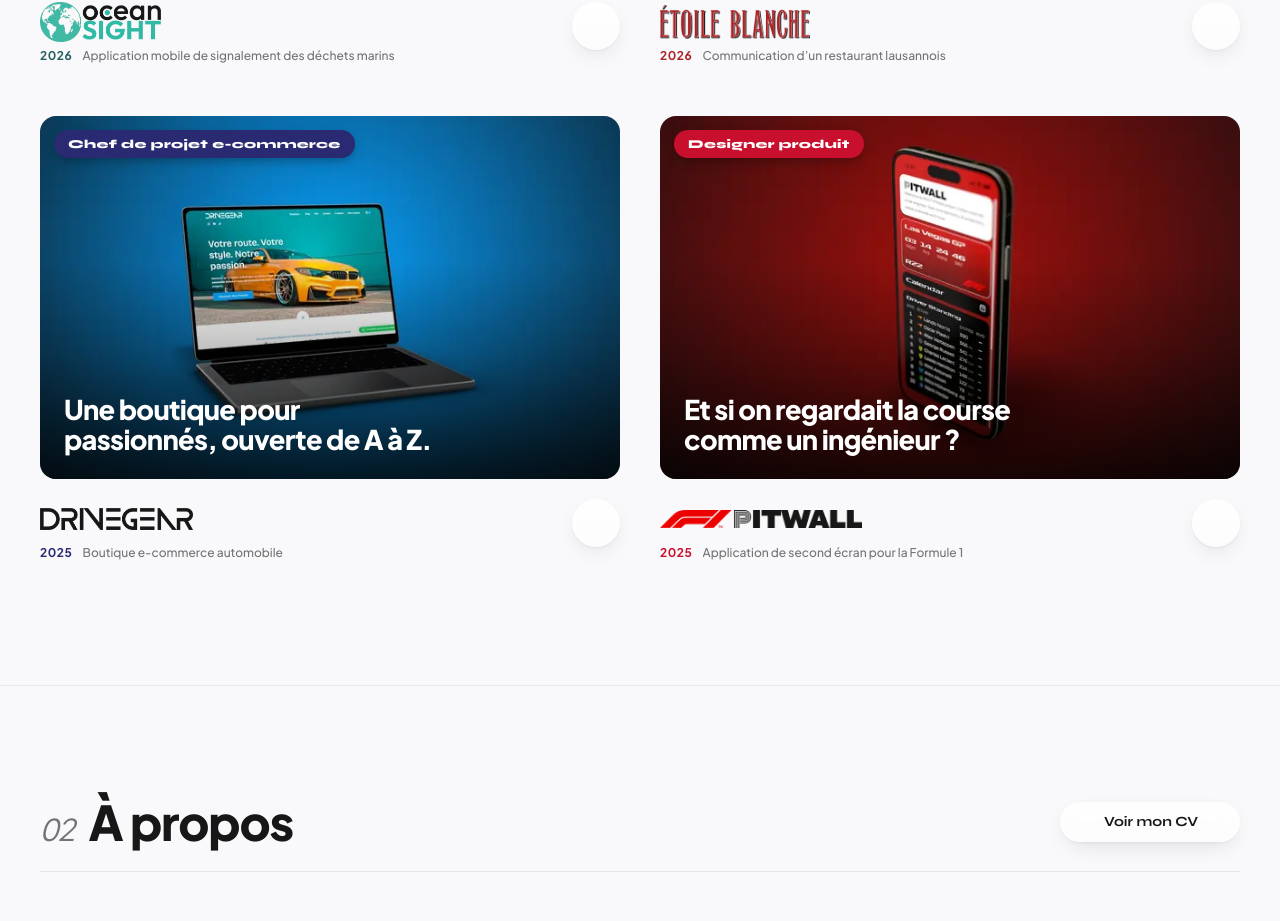
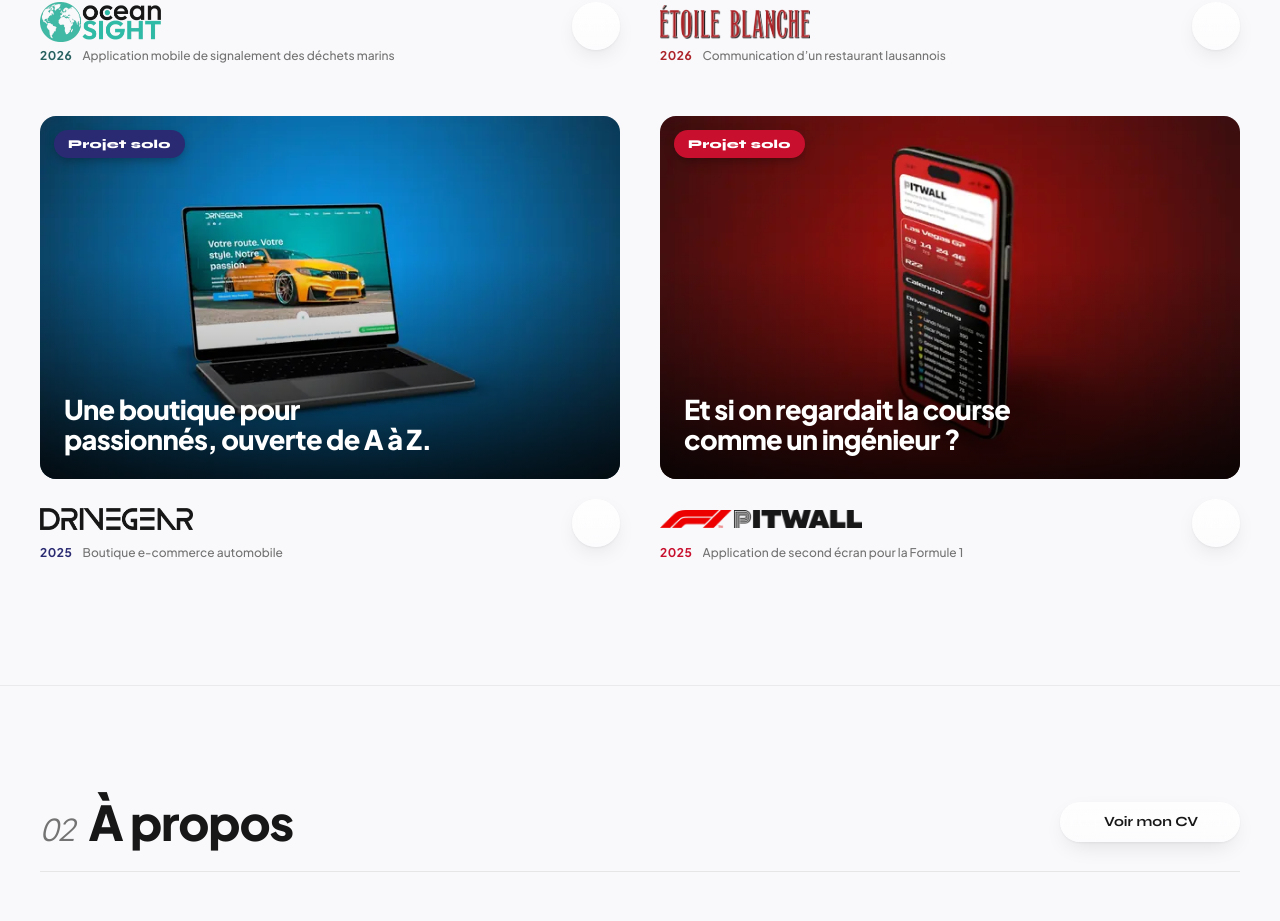
Before and after one commit to lucaleone15/portfolio, a React (Vite) app: page / in a window 1280 px wide. Shown: the part 3155-4076 px from the top of the page. Built offline with nearby package versions, Linux system fonts and the light colour scheme; some icons are missing.

Commit message:
Card badges: "Projet solo" for the projects I did alone (DriveGear, F1 PitWall) instead of a role

```diff
--- a/src/data/portfolioData.ts
+++ b/src/data/portfolioData.ts
@@ -43,7 +43,7 @@ export interface UnifiedProjectDefinition {
     team?: string;
     /** A few words written over the card image: the problem or the stake */
     hook?: string;
-    /** My role, in a few words, on the card badge */
+    /** My role, in a few words, on the card badge ("Projet solo" when I worked alone) */
     badge?: string;
     summary: string;
     overview: string;
@@ -60,7 +60,7 @@ export interface UnifiedProjectDefinition {
     team?: string;
     /** A few words written over the card image: the problem or the stake */
     hook?: string;
-    /** My role, in a few words, on the card badge */
+    /** My role, in a few words, on the card badge ("Projet solo" when I worked alone) */
     badge?: string;
     summary: string;
     overview: string;
@@ -451,7 +451,7 @@ export const UNIFIED_PROJECTS: UnifiedProjectDefinition[] = [
       category: 'E-commerce',
       role: 'Projet solo : stratégie, design, boutique et marketing',
       hook: 'Une boutique pour passionnés, ouverte de A à Z.',
-      badge: 'Chef de projet e-commerce',
+      badge: 'Projet solo',
       summary: "Conception d'une boutique e-commerce spécialisée dans l'univers automobile, développée sur WordPress et WooCommerce.",
       overview: "Création de DriveGear, une boutique en ligne dédiée aux passionnés d'automobile. Le projet porte sur la conception de l'expérience utilisateur, la structuration du catalogue, l'identité visuelle et la mise en place de la boutique avec WordPress et WooCommerce. Une attention particulière a été portée à la clarté de la navigation, à la présentation des produits et à la cohérence de l'ensemble de l'expérience d'achat.",
       challenges: [
@@ -478,7 +478,7 @@ export const UNIFIED_PROJECTS: UnifiedProjectDefinition[] = [
       category: 'E-commerce',
       role: 'Solo project: strategy, design, store and marketing',
       hook: 'A store for car lovers, built from A to Z.',
-      badge: 'E-commerce project lead',
+      badge: 'Solo project',
       summary: 'Design of an e-commerce store dedicated to the automotive world, built with WordPress and WooCommerce.',
       overview: 'Creation of DriveGear, an online store dedicated to automotive enthusiasts. The project focused on user experience, catalogue structure, visual identity and the implementation of the online store using WordPress and WooCommerce. Particular attention was given to clear navigation, product presentation and a consistent purchasing experience.',
       challenges: [
@@ -520,7 +520,7 @@ export const UNIFIED_PROJECTS: UnifiedProjectDefinition[] = [
       category: 'UX/UI design',
       role: 'Concept, données et UI (projet solo)',
       hook: 'Et si on regardait la course comme un ingénieur ?',
-      badge: 'Designer produit',
+      badge: 'Projet solo',
       summary: 'Concept d’une application qui donne aux fans de Formule 1 les données et la stratégie du muret des stands, en direct.',
       overview: 'Projet individuel du cours WebDon : une app de second écran qui affiche le classement détaillé, la télémétrie, la position des pilotes sur le circuit, et des prédictions de course basées sur l’IA et la simulation.',
       challenges: [
@@ -547,7 +547,7 @@ export const UNIFIED_PROJECTS: UnifiedProjectDefinition[] = [
       category: 'UX/UI design',
       role: 'Concept, data and UI (solo project)',
       hook: 'What if you watched the race like an engineer?',
-      badge: 'Product designer',
+      badge: 'Solo project',
       summary: 'Concept for an app that brings the pit wall’s data and strategy to Formula 1 fans, live.',
       overview: 'Individual project for the WebDon course: a second-screen app showing detailed standings, telemetry, drivers’ positions on track, and race predictions powered by AI and simulation.',
       challenges: [
```
